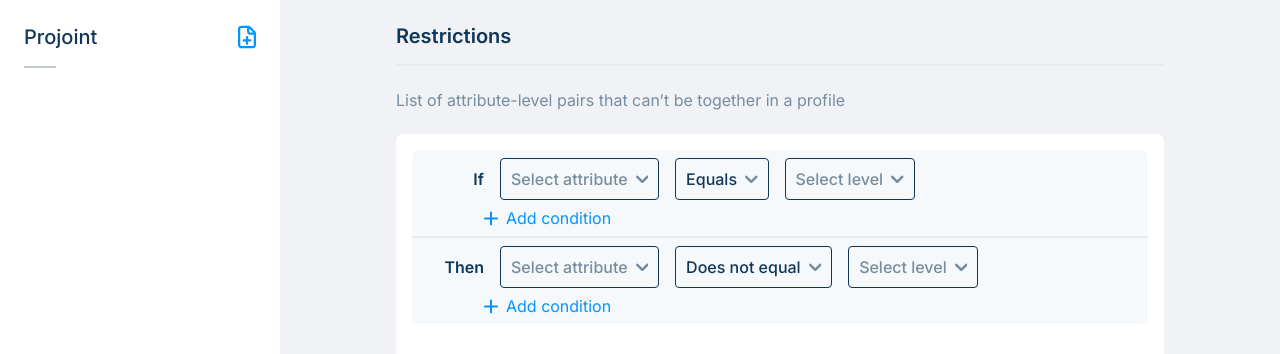
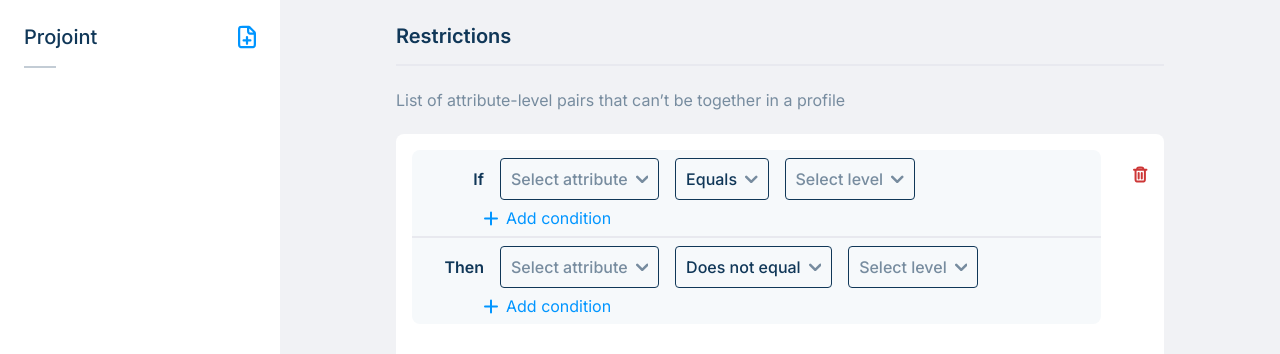
Before and after one commit to aaronrkaufman/projointdesigntool, a Next.js app in the folder frontend/: page /documents/1/restrictions in a window 1280 px wide. Both pictures are taken after a click on the button "Add a restriction statement". Shown: the top 354 px of the page. Built offline with nearby package versions, Linux system fonts and the light colour scheme.

Commit message:
feat: deleting and updating restrictions

```diff
--- a/frontend/components/restrictions/restriction.tsx
+++ b/frontend/components/restrictions/restriction.tsx
@@ -1,5 +1,5 @@
 import { useEffect, useState } from "react";
-import { PlusIcon } from "../ui/icons";
+import { DeleteTip, PlusIcon } from "../ui/icons";
 import { StatementProps } from "./restrictions";
 import { Statement } from "./statement";
 import { v4 as uuidv4 } from "uuid";
@@ -16,8 +16,16 @@ export const Restriction: React.FC<
   RestrictionProps & {
     saveRestriction: (restriction: RestrictionProps) => void;
     handleUpdate: (change: boolean) => void;
+    handleRestrictions: (id: string) => void;
   }
-> = ({ ifStates, elseStates, id, saveRestriction, handleUpdate }) => {
+> = ({
+  ifStates,
+  elseStates,
+  id,
+  saveRestriction,
+  handleUpdate,
+  handleRestrictions,
+}) => {
   const [ifStatements, setIfStatements] = useState<StatementProps[]>(ifStates);
   const [elseStatements, setElseStatements] =
     useState<StatementProps[]>(elseStates);
@@ -118,8 +126,20 @@ export const Restriction: React.FC<
     }
   }, [ifStatements, elseStatements]);
 
+  const { deleteRestriction } = useAttributes();
+
+  const handleDeleteRestriction = () => {
+    if (!isRestrictionDone()) {
+      handleRestrictions(id);
+      deleteRestriction(id);
+    } else {
+      handleRestrictions(id);
+      handleUpdate(true);
+    }
+  };
+
   return (
-    <div>
+    <div className={styles.restrictionContainer}>
       <div className={styles.statements}>
         <div className={styles.ifStatements}>
           <Statement
@@ -166,6 +186,9 @@ export const Restriction: React.FC<
           </div>
         </div>
       </div>
+      <div className={styles.svg} onClick={handleDeleteRestriction}>
+        <DeleteTip />
+      </div>
     </div>
   );
 };
--- a/frontend/components/restrictions/restrictions.module.css
+++ b/frontend/components/restrictions/restrictions.module.css
@@ -29,6 +29,7 @@
 .statements {
   border-radius: 0.5rem;
   background-color: var(--light-blue);
+  width: 100%;
 }
 
 .statement {
@@ -135,3 +136,15 @@
   margin-left: 4rem;
   cursor: pointer;
 }
+
+.restrictionContainer {
+  display: flex;
+  width: 100%;
+  justify-content: space-between;
+  gap: 2rem;
+  align-items: flex-start;
+}
+
+.svg {
+  padding-top: 1rem;
+}
--- a/frontend/components/restrictions/restrictions.tsx
+++ b/frontend/components/restrictions/restrictions.tsx
@@ -78,6 +78,10 @@ export const Restrictions = () => {
     }
   };
 
+  const handleRestrictions = (id: string) => {
+    setNewRestrictions((prev) => prev.filter((r) => r.id !== id));
+  };
+
   return (
     <section className={styles.section}>
       <div className={styles.sectionContainer}>
@@ -91,10 +95,11 @@ export const Restrictions = () => {
               {newRestrictions &&
                 newRestrictions.map((restr, index) => (
                   <Restriction
-                    key={index}
+                    key={restr.id}
                     {...restr}
                     handleUpdate={handleUpdate}
                     saveRestriction={handleSave}
+                    handleRestrictions={handleRestrictions}
                   />
                 ))}
             </ul>
--- a/frontend/context/attributes_context.tsx
+++ b/frontend/context/attributes_context.tsx
@@ -67,7 +67,7 @@ interface AttributeContextType {
   restrictions: RestrictionProps[];
   saveRestriction: (restriction: RestrictionProps) => void;
   // addRestrictionToAttribute: (newRestriction: RestrictionProps) => void;
-  // deleteRestrictionFromAttribute: (restrictionIndex: number) => void;
+  deleteRestriction: (restrictionId: string) => void;
   // editRestrictionInAttribute: (
   //   restrictionIndex: number,
   //   newRestriction: RestrictionProps
@@ -343,12 +343,19 @@ export const AttributeProvider: React.FC<{ children: ReactNode }> = ({
   // };
 
   // // Function to delete a restriction from an attribute
-  // const deleteRestrictionFromAttribute = (restrictionIndex: number) => {
-  //   setRestrictions((prev) =>
-  //     prev.filter((_, index) => index !== restrictionIndex)
-  //   );
-  //   setEdited(true);
-  // };
+  const deleteRestriction = (restrictionID: string) => {
+    setRestrictions((prev) => {
+      const index = prev.findIndex((r) => r.id === restrictionID);
+      if (index !== -1) {
+        // Update existing restriction
+        return prev.filter((r) => r.id !== restrictionID);
+      } else {
+        return [...prev];
+      }
+    });
+
+    setEdited(true);
+  };
 
   // // Function to edit an existing restriction
   // const editRestrictionInAttribute = (
@@ -407,8 +414,9 @@ export const AttributeProvider: React.FC<{ children: ReactNode }> = ({
     deleteAttribute,
     restrictions,
     saveRestriction,
+    deleteRestriction,
     // addRestrictionToAttribute,
-    // deleteRestrictionFromAttribute,
+
     // editRestrictionInAttribute,
     instructions,
     // Add other functions here
```
